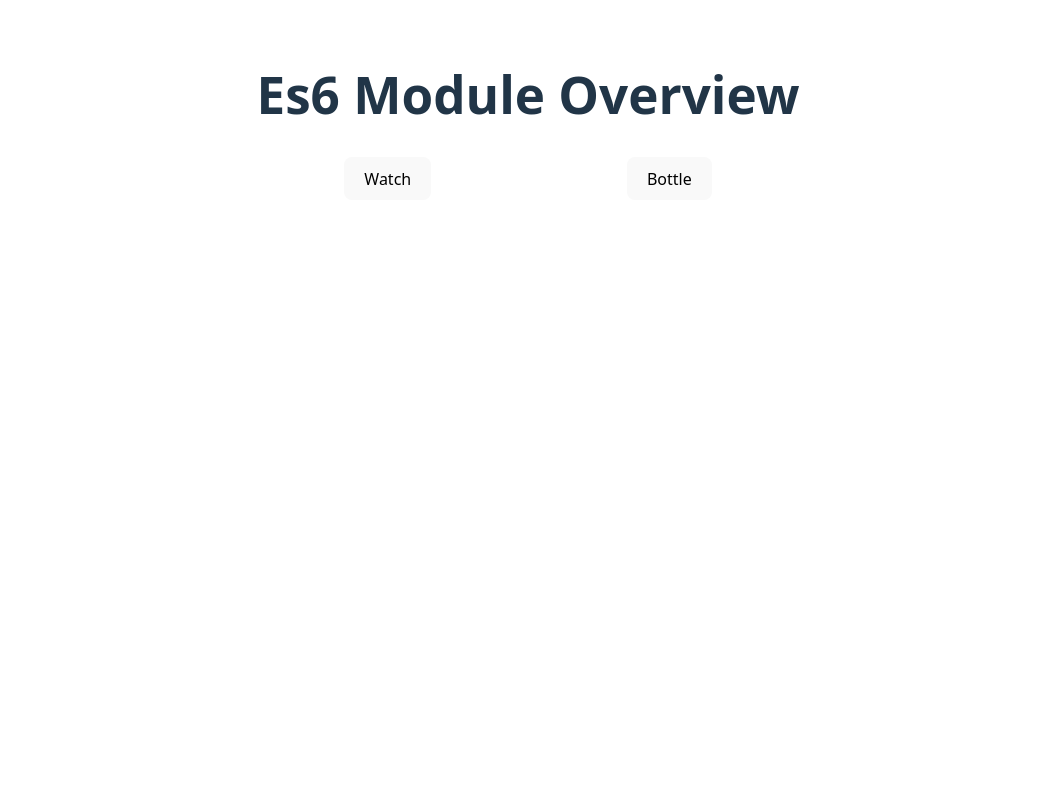
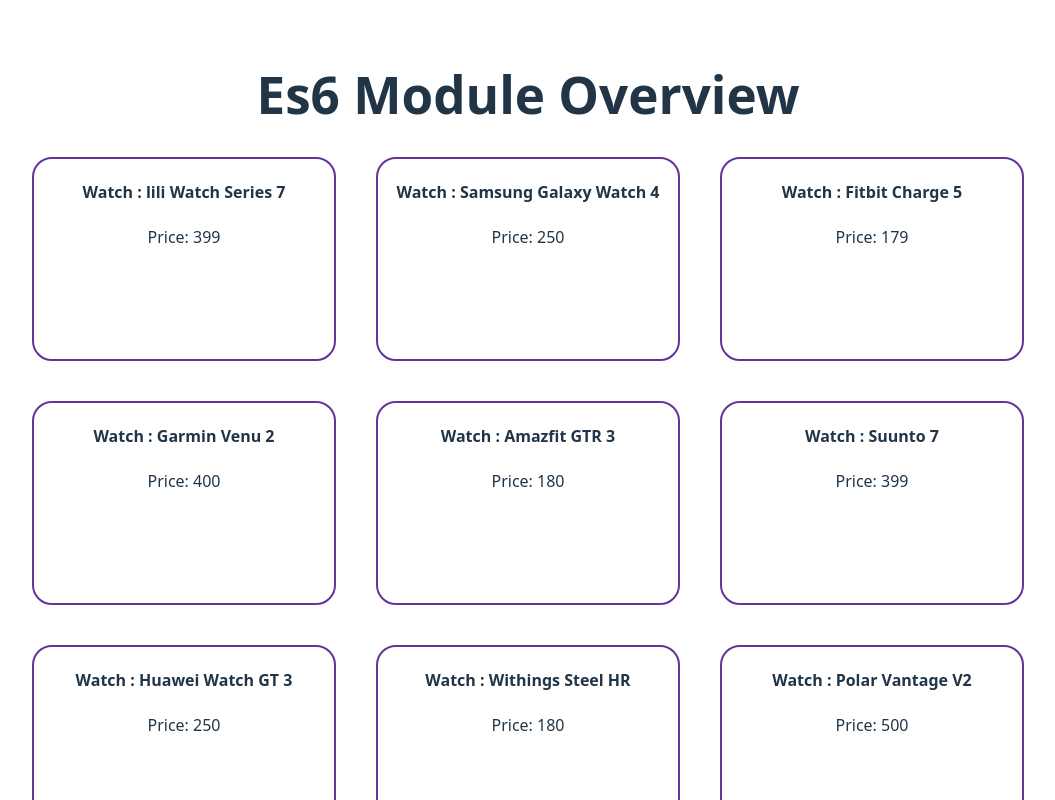
Before and after one commit to sadhin28/es6-module-overview, a React (Vite) app: page / in a window 1280 px wide. Shown: the top 800 px of the page, without its empty margins (112-1167 px from the left). Built offline with nearby package versions, Linux system fonts and the light colour scheme.

Commit message:
remove button

```diff
--- a/src/App.jsx
+++ b/src/App.jsx
@@ -13,18 +13,13 @@
     })
   },[])
 
-  const handeledWatch=()=>{
 
-  }
 
-  return (
+  return(
     <>
       <h1>Es6 Module Overview</h1>
-      <div className='buttonContainer'>
-         <button onClick={handeledWatch}>Watch</button>
-         <button>Bottle</button>
-      </div>
-      <div id='btnWatch' className='watchContainer'>
+
+      <div style={{}} id='btnWatch' className='watchContainer'>
       {
         watches.map(watch=><Watch key={watch.id} watch={watch}></Watch>)
       }
--- a/src/components/watch/Watch.css
+++ b/src/components/watch/Watch.css
@@ -3,6 +3,6 @@
     border-radius: 20px;
     width: 300px;
     height: 200px;
-    display: none;
+
 
 }
```
